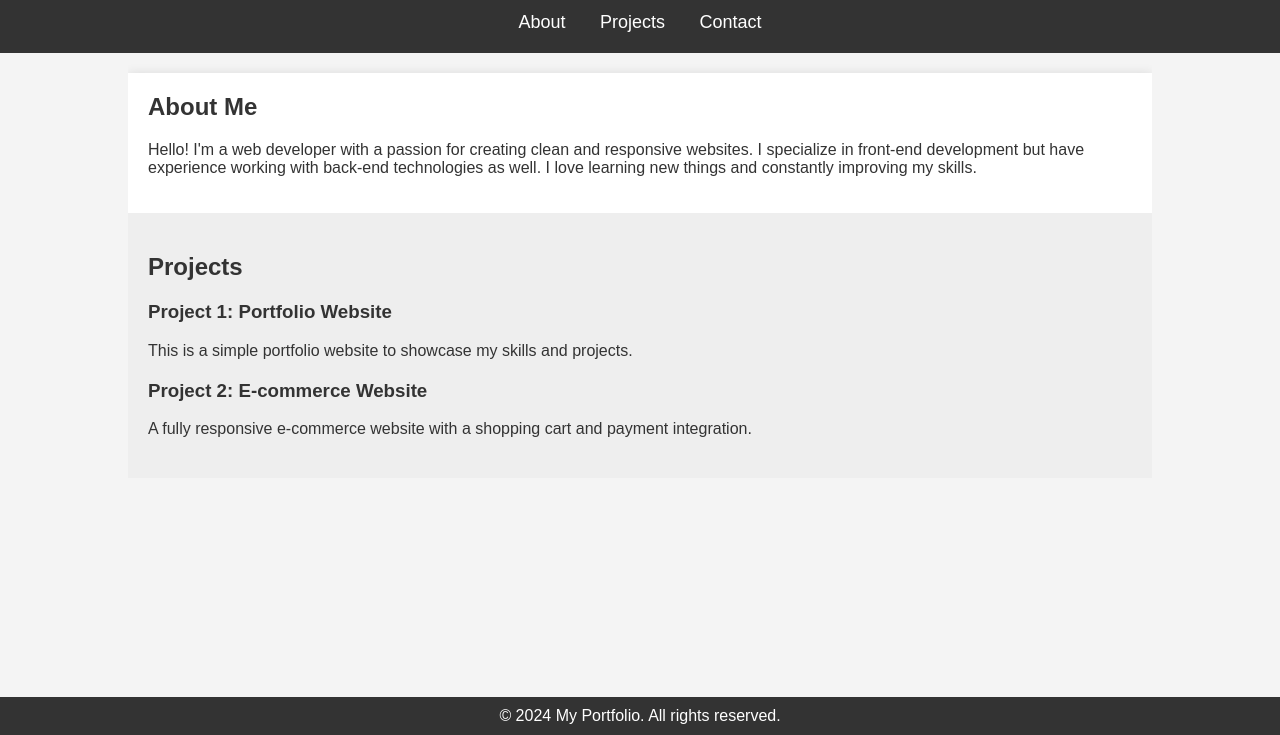
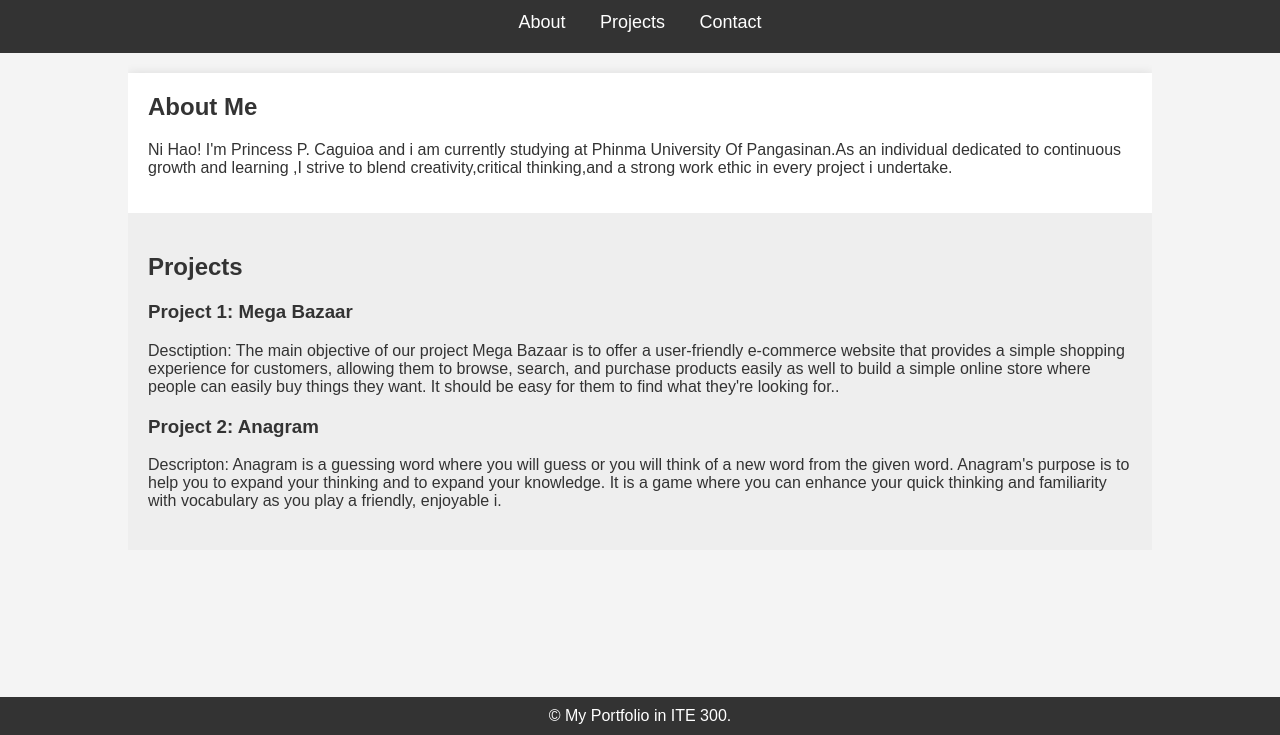
Before and after one commit to PrincessCaguioa/caguioacess.github.io, a plain HTML site: page index.html in a window 1280 px wide. Shown: the part 65-800 px from the top of the page. Drawn offline with Linux system fonts and the light colour scheme.

Commit message:
Add files via upload
ok

```diff
--- a/index.html
+++ b/index.html
@@ -100,24 +100,24 @@
 <div class="container">
     <section id="about">
         <h2>About Me</h2>
-        <p>Hello! I'm a web developer with a passion for creating clean and responsive websites. I specialize in front-end development but have experience working with back-end technologies as well. I love learning new things and constantly improving my skills.</p>
+        <p>Ni Hao! I'm Princess P. Caguioa and i am currently studying at Phinma University Of Pangasinan.As an individual dedicated to continuous growth and learning ,I strive to blend creativity,critical thinking,and a strong work ethic in every project i undertake.</p>
     </section>
 
     <section id="projects">
         <h2>Projects</h2>
         <div class="project">
-            <h3>Project 1: Portfolio Website</h3>
-            <p>This is a simple portfolio website to showcase my skills and projects.</p>
+            <h3>Project 1: Mega Bazaar</h3>
+            <p> Desctiption: The main objective of our project Mega Bazaar is to offer a user-friendly e-commerce website that provides a simple shopping experience for customers, allowing them to browse, search, and purchase products easily as well to build a simple online store where people can easily buy things they want. It should be easy for them to find what they're looking for..</p>
         </div>
         <div class="project">
-            <h3>Project 2: E-commerce Website</h3>
-            <p>A fully responsive e-commerce website with a shopping cart and payment integration.</p>
+            <h3>Project 2: Anagram</h3>
+            <p> Descripton: Anagram is a guessing word where you will guess or you will think of a new word from the given word. Anagram's purpose is to help you to expand your thinking and to expand your knowledge. It is a game where you can enhance your quick thinking and familiarity with vocabulary as you play a friendly, enjoyable i.</p>
         </div>
     </section>
 </div>
 
 <footer>
-    <p>&copy; 2024 My Portfolio. All rights reserved.</p>
+    <p>&copy; My Portfolio in ITE 300.</p>
 </footer>
 
 </body>
```
